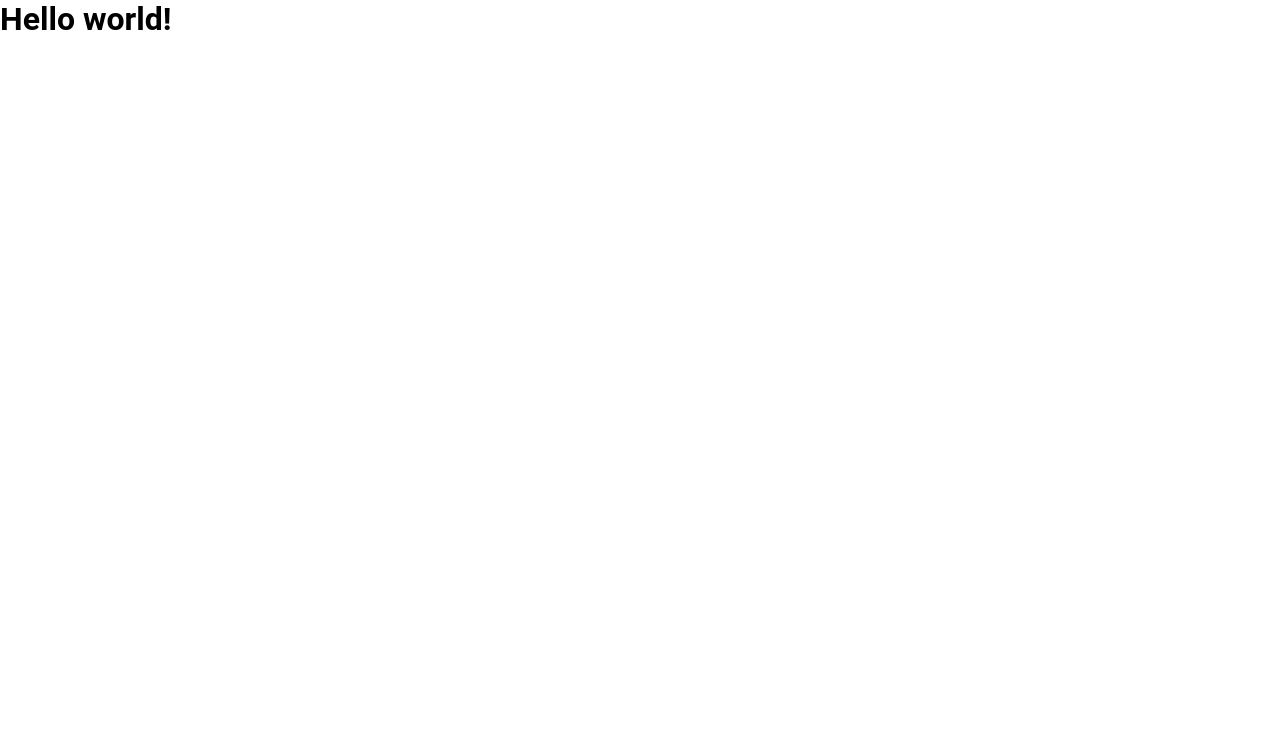
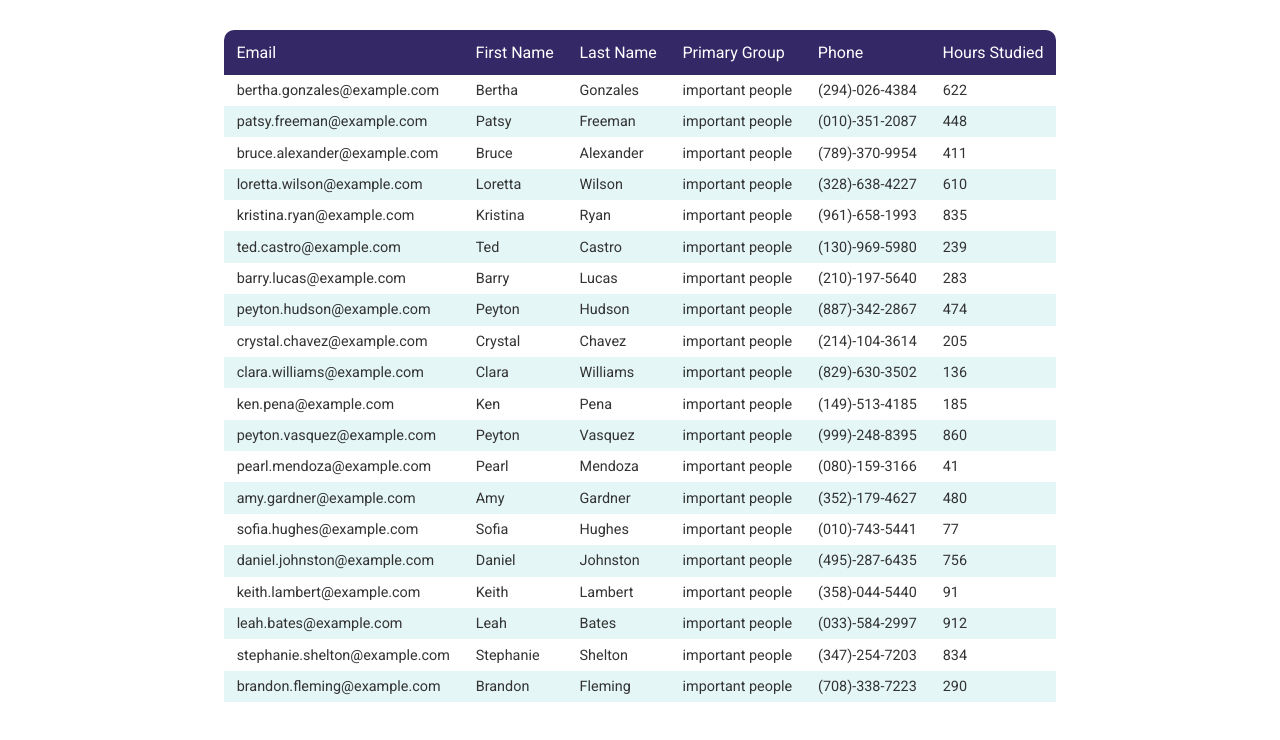
Before and after one commit to NicolaiHygino/students-voxy, a React (Create React App) app: page / in a window 1280 px wide. Shown: the top 740 px of the page. Built offline with nearby package versions, Linux system fonts and the light colour scheme.

Commit message:
feat (App): it renders a students table

```diff
--- a/public/index.html
+++ b/public/index.html
@@ -26,7 +26,7 @@
     -->
     <link rel="preconnect" href="https://fonts.googleapis.com">
     <link rel="preconnect" href="https://fonts.gstatic.com" crossorigin>
-    <link href="https://fonts.googleapis.com/css2?family=Ubuntu:wght@300;400;500;700&display=swap" rel="stylesheet">
+    <link href="https://fonts.googleapis.com/css2?family=Roboto:wght@100;300;400;500;700;900&display=swap" rel="stylesheet">
     <title>Voxy Students</title>
   </head>
   <body>
--- a/src/App.js
+++ b/src/App.js
@@ -1,8 +1,71 @@
-import React from 'react';
+import React, { useState, useEffect } from 'react';
+import axios from 'axios';
+import styled from 'styled-components';
+
+const Table = styled.table`
+  border-collapse: collapse;
+  border-radius: 10px 10px 0 0;
+  overflow: hidden;
+  margin: 30px auto;
+
+  & th {
+    font-weight: 400;
+    padding: .8em;
+    text-align: left;
+  }
+
+  & td {
+    padding: .5em .9em;
+    text-align: left;
+    font-size: .9em;
+    color: #333;
+  }
+
+  & tr:nth-child(even) {
+    background-color: var(--highlight);
+  }
+`;
+
+const Thead = styled.thead`
+  background-color: var(--main-color);
+  color: white;
+`;
+
 
 function App() {
+  const [students, setStudents] = useState([]);
+
+  useEffect(() => {
+    axios.get('students.json').then(({data}) => {
+      setStudents(data);
+    });
+  }, []);
+
   return (
-    <h1>Hello world!</h1>
+    <Table>
+      <Thead>
+        <tr>
+          <th>Email</th>
+          <th>First Name</th>
+          <th>Last Name</th>
+          <th>Primary Group</th>
+          <th>Phone</th>
+          <th>Hours Studied</th>
+        </tr>
+      </Thead>
+      <tbody>
+        {students.map(student => (
+          <tr key={student.id}>
+            <td>{student.email}</td>
+            <td>{student.name.first}</td>
+            <td>{student.name.last}</td>
+            <td>{student.primaryGroup}</td>
+            <td>{student.phone}</td>
+            <td>{student.hoursStudied}</td>
+          </tr>
+        ))}
+      </tbody>
+    </Table>
   );
 }
 
```
